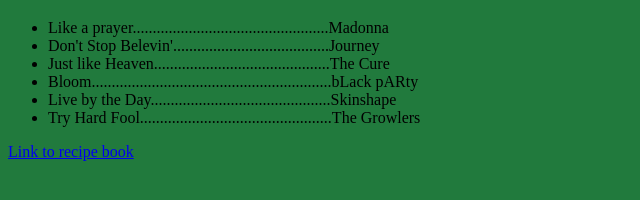
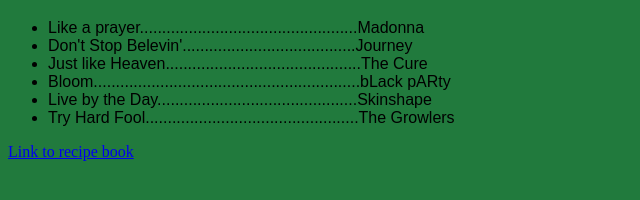
Before and after one commit to foseeil/foseeil.github.io, a plain HTML site: page index.html in a window 1280 px wide. Shown: the part 62-262 px from the top of the page, without its empty margins (0-640 px from the left). Drawn offline with Linux system fonts and the light colour scheme.

Commit message:
index.html
I added two CSS properties: font and a border

```diff
--- a/index.html
+++ b/index.html
@@ -21,22 +21,28 @@
             body {
                 background-color: rgb(33, 122, 61);
 
-            }
+
+                .sansserif {
+  font-family: Arial, Helvetica, sans-serif;
+
+}
+
+                p.dotted {border-style: dotted;}
 
         </style>
 
-        <ul>
-        <li> Like a prayer.................................................Madonna
+        <ul class="dotted">
+        <li class="sansserif"> Like a prayer.................................................Madonna
 
-        <li>Don't Stop Belevin'.......................................Journey
+        <li class="sansserif">Don't Stop Belevin'.......................................Journey
 
-        <li> Just like Heaven............................................The Cure
+        <li class="sansserif"> Just like Heaven............................................The Cure
 
-        <li> Bloom............................................................bLack pARty
+        <li class="sansserif"> Bloom............................................................bLack pARty
 
-        <li> Live by the Day.............................................Skinshape
+        <li class="sansserif"> Live by the Day.............................................Skinshape
 
-        <li> Try Hard Fool................................................The Growlers
+        <li class="sansserif"> Try Hard Fool................................................The Growlers
 
 
 
```
